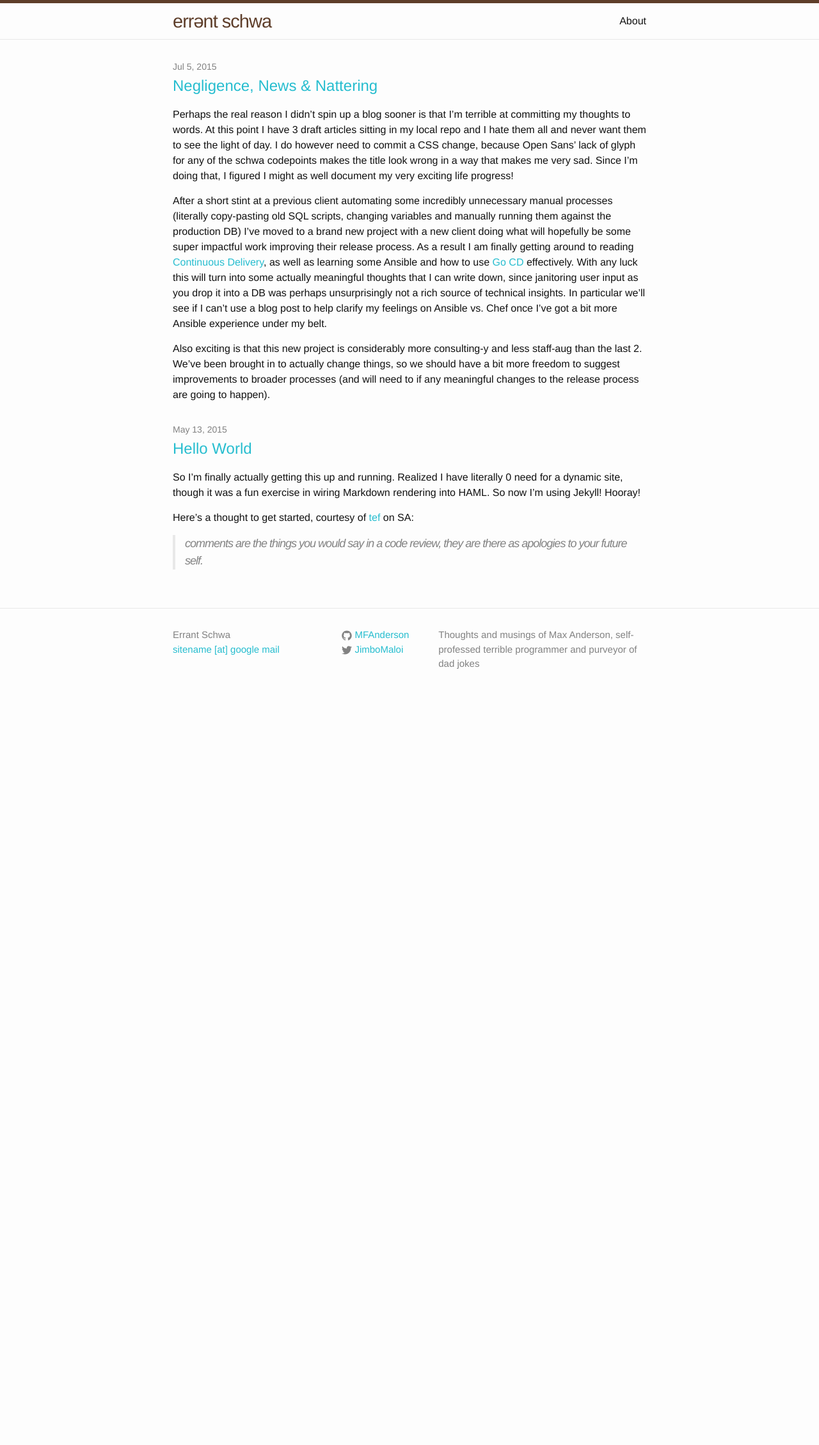
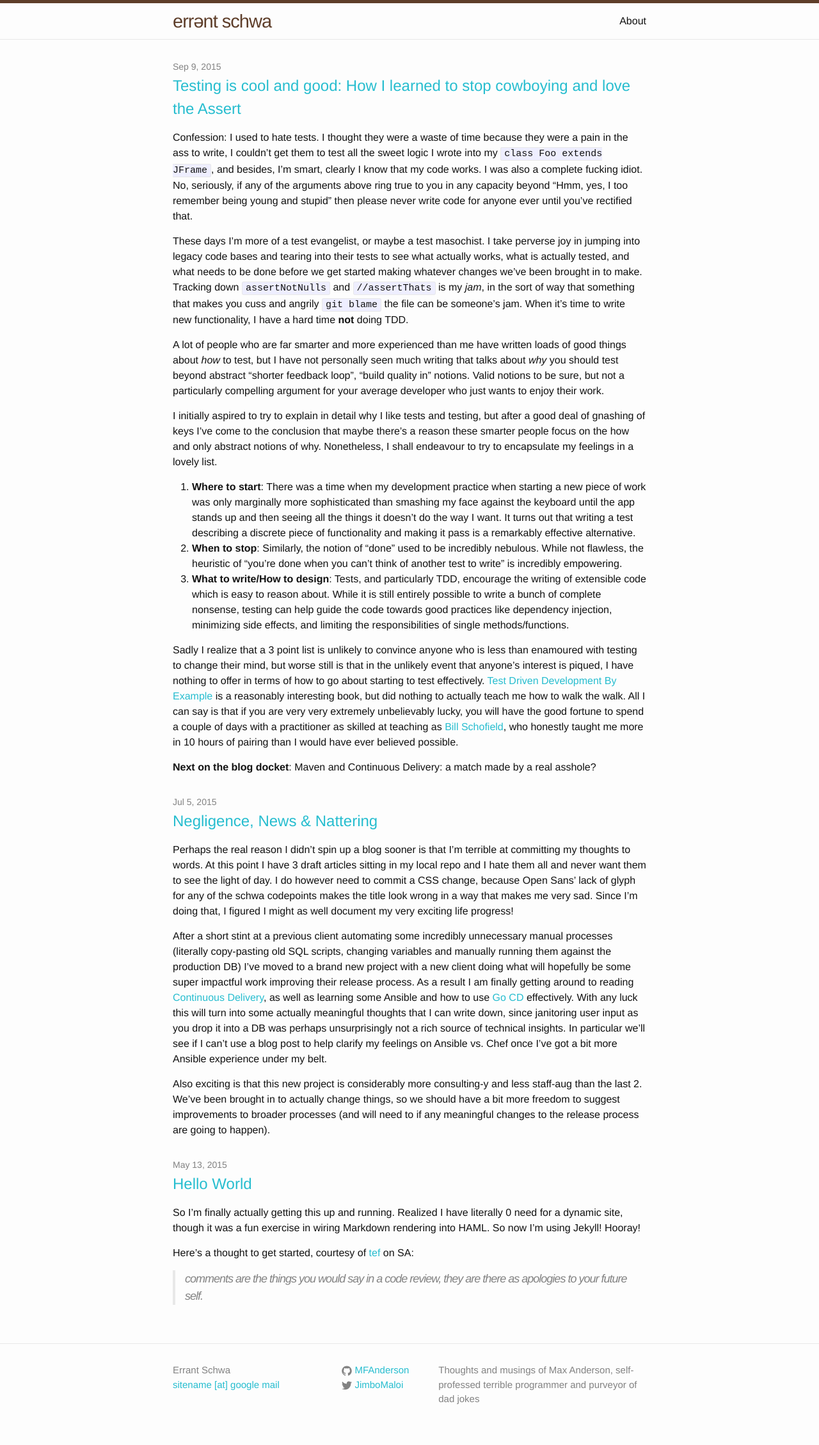
Before and after one commit to MFAnderson/MFAnderson.github.io, a Jekyll site: the page built from index.html, in a window 1280 px wide. Shown: the whole page at 64% size. Built offline with Jekyll 4.4.1, drawn with Linux system fonts in a browser that asks for light colours; before the commit the page ends 1109 px from its top, so only the background shows below that.

Commit message:
hey it's a new post, and I fixed the dumb css around lists in posts

```diff
--- /dev/null
+++ b/_posts/2015-09-09-testing-is-cool-and-good.markdown
@@ -0,0 +1,66 @@
+---
+layout: post
+title: "Testing is cool and good: How I learned to stop cowboying and love the Assert"
+---
+
+
+Confession: I used to hate tests. I thought they were a waste of time because
+they were a pain in the ass to write, I couldn't get them to test all the sweet
+logic I wrote into my `class Foo extends JFrame`, and besides, I'm smart,
+clearly I know that my code works.  I was also a complete fucking idiot. No,
+seriously, if any of the arguments above ring true to you in any capacity
+beyond "Hmm, yes, I too remember being young and stupid" then
+please never write code for anyone ever until you've rectified that.
+
+These days I'm more of a test evangelist, or maybe a test masochist. I take
+perverse joy in jumping into legacy code bases and tearing into their tests to
+see what actually works, what is actually tested, and what needs to be done
+before we get started making whatever changes we've been brought in to make.
+Tracking down `assertNotNulls` and `//assertThats` is my _jam_, in the sort of
+way that something that makes you cuss and angrily `git blame` the file can
+be someone's jam. When it's time to write new functionality, I have a hard time
+__not__ doing TDD.
+
+A lot of people who are far smarter and more experienced than me have written
+loads of good things about _how_ to test, but I have not personally seen much
+writing that talks about _why_ you should test beyond abstract "shorter feedback
+loop", "build quality in" notions. Valid notions to be sure, but not a particularly
+compelling argument for your average developer who just wants to enjoy their work.
+
+I initially aspired to try to explain in detail why I like tests and testing, but
+after a good deal of gnashing of keys I've come to the conclusion that maybe there's
+a reason these smarter people focus on the how and only abstract notions of why.
+Nonetheless, I shall endeavour to try to encapsulate my feelings in a lovely list.
+
+1. __Where to start__: There was a time when my development practice when starting a new
+piece of work was only marginally more sophisticated than smashing my face
+against the keyboard until the app stands up and then seeing all the things it
+doesn't do the way I want. It turns out that writing a test describing a discrete piece
+of functionality and making it pass is a remarkably effective alternative.
+2. __When to stop__: Similarly, the notion of "done" used to be incredibly nebulous.
+While not flawless, the heuristic of "you're done when you can't think of another
+test to write" is incredibly empowering.
+3. __What to write/How to design__: Tests, and particularly TDD, encourage the writing
+of extensible code which is easy to reason about. While it is still entirely possible
+to write a bunch of complete nonsense, testing can help guide the code towards
+good practices like dependency injection, minimizing side effects, and limiting
+the responsibilities of single methods/functions.
+
+<!-- -->
+
+Sadly I realize that a 3 point list is unlikely to convince anyone who is less
+than enamoured with testing to change their mind, but worse still is that in the
+unlikely event that anyone's interest is piqued, I have nothing to offer in terms
+of how to go about starting to test effectively. [Test Driven Development By Example][tdd]
+is a reasonably interesting book, but did nothing to actually teach me how to
+walk the walk. All I can say is that if you are very very extremely unbelievably lucky,
+you will have the good fortune to spend a couple of days with a practitioner
+as skilled at teaching as [Bill Schofield][bill], who honestly taught me more in 10
+hours of pairing than I would have ever believed possible.
+
+
+__Next on the blog docket__: Maven and Continuous Delivery: a match made by a real asshole?
+
+
+[bill]: https://twitter.com/Bill_Schofield
+[tdd]: http://www.amazon.com/Test-Driven-Development-By-Example/dp/0321146530
--- a/_sass/_base.scss
+++ b/_sass/_base.scss
@@ -66,14 +66,6 @@ figcaption {
 ul, ol {
     margin-left: $spacing-unit;
 }
-
-li {
-    > ul,
-    > ol {
-         margin-bottom: 0;
-    }
-}
-
 
 
 /**
```
